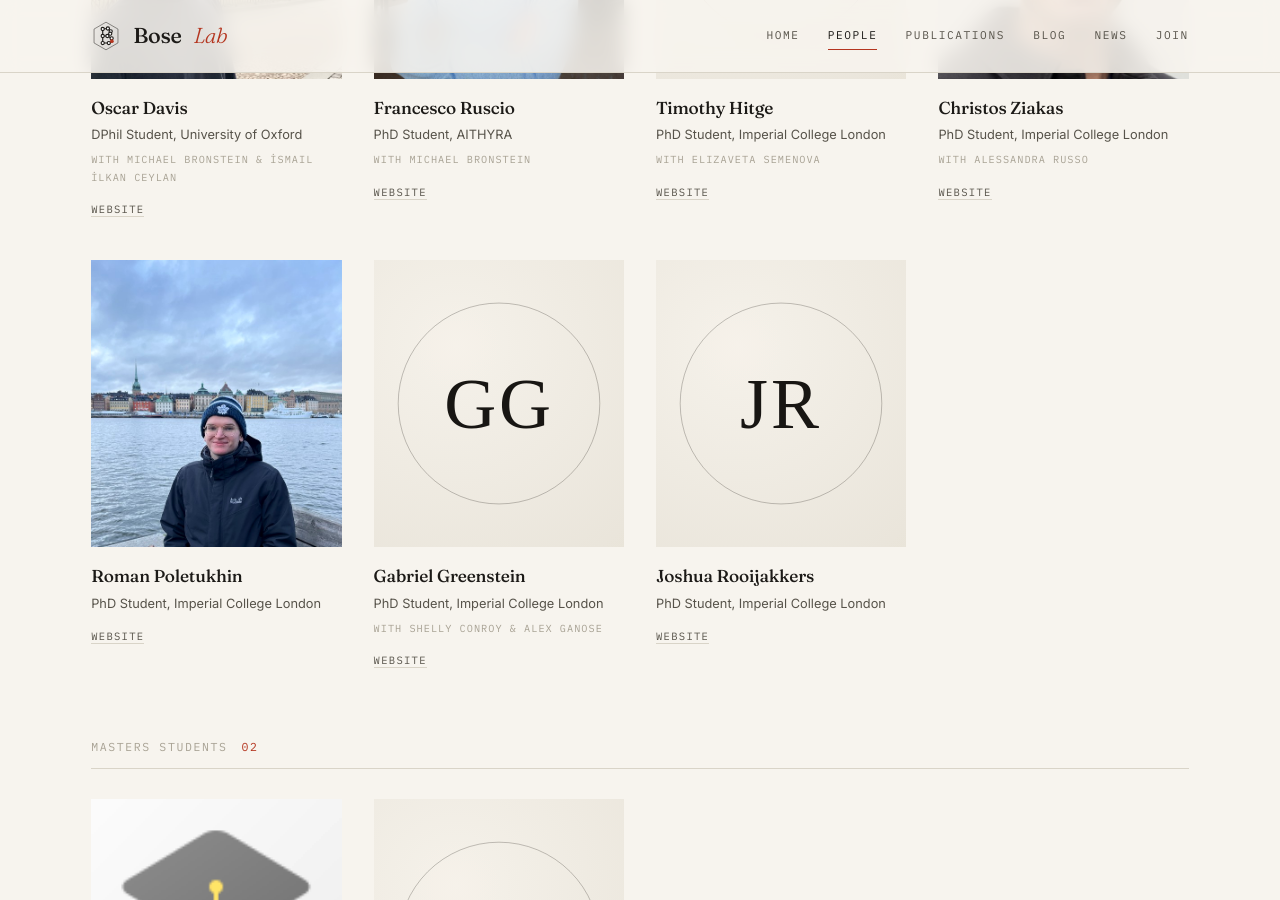
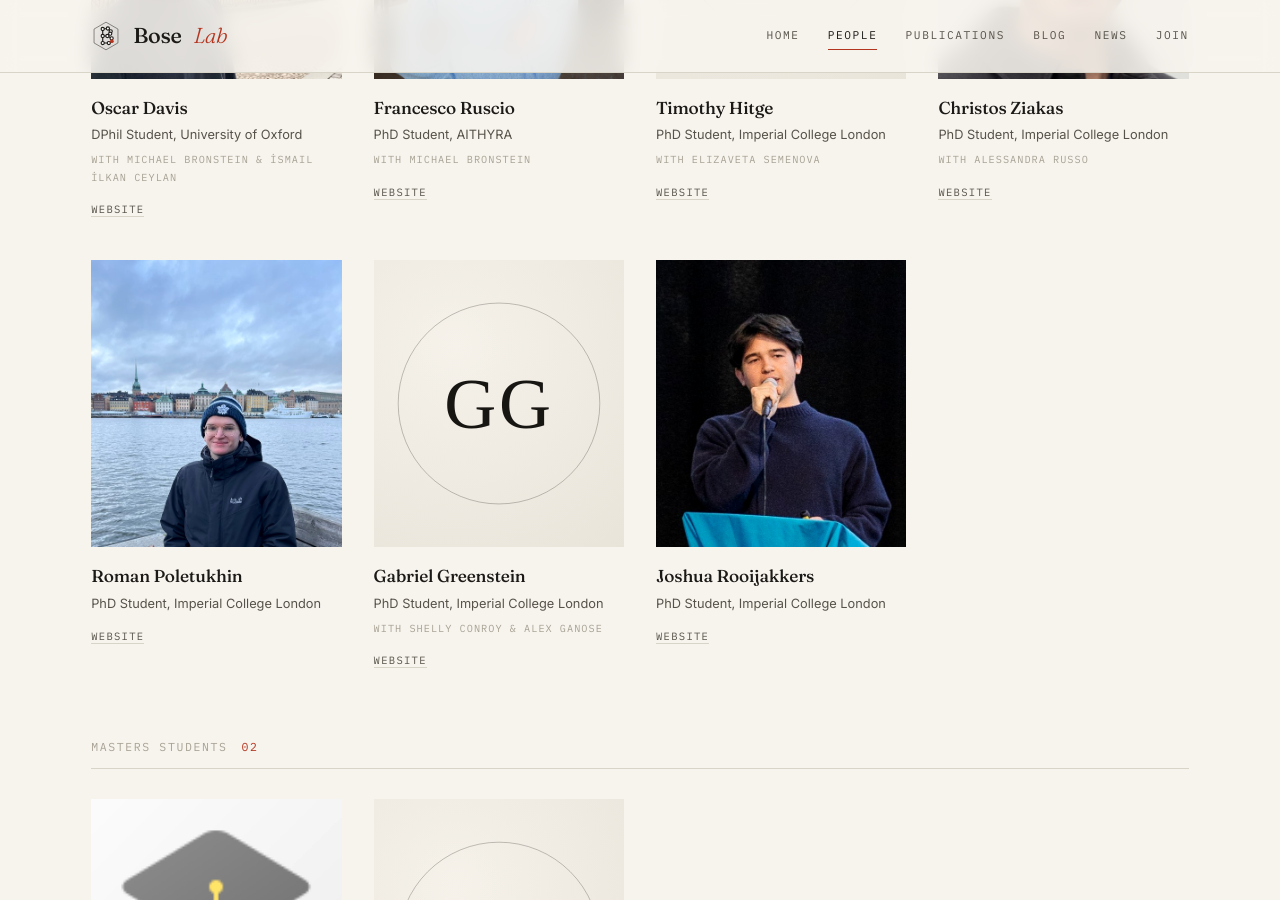
Before and after one commit to The-Bose-Lab/The-Bose-Lab.github.io, a Jekyll site: the page built from people.html, in a window 1280 px wide and 900 px high, scrolled down 1162 px. Built offline with Jekyll 4.4.1, drawn with Linux system fonts in a browser that asks for light colours.

Commit message:
Add Joshua's photo from his website
Co-Authored-By: Claude Fable 5 <noreply@anthropic.com>

```diff
--- a/_data/people.yml
+++ b/_data/people.yml
@@ -56,7 +56,7 @@
 - name: Joshua Rooijakkers
   role: phd
   title: PhD Student, Imperial College London
-  photo: /assets/images/ph-joshua.svg
+  photo: /assets/images/joshua.jpg
   website: https://joshuarooijakkers.github.io/
 
 - name: Hua-Chang Bakker
```
Also changed, not shown: assets/images/joshua.jpg (added).
